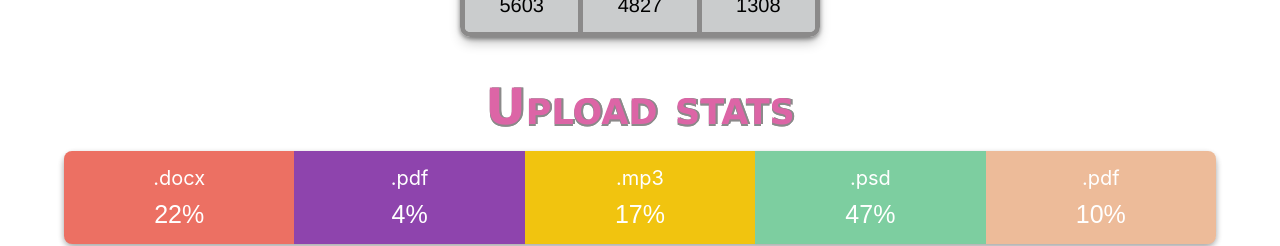
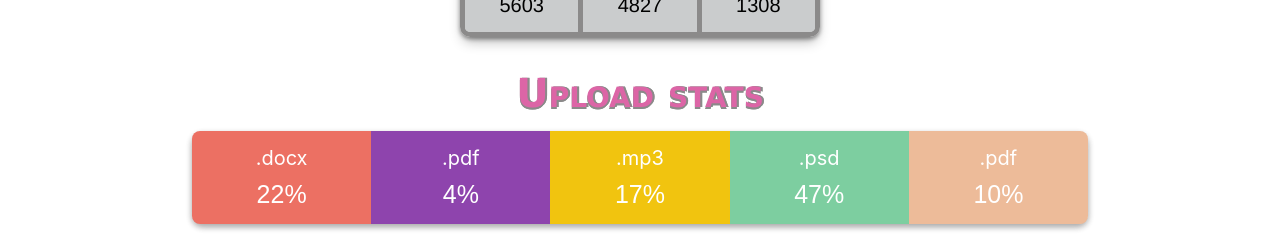
Before and after one commit to Belik1989/goit-react-hw-01-components, a React (Create React App) app: page / in a window 1280 px wide. Shown: the part 463-709 px from the top of the page. Built offline with nearby package versions, Linux system fonts and the light colour scheme.

Commit message:
changed title size and static size

```diff
--- a/src/components/Statistics/Stat-list/StatList.module.css
+++ b/src/components/Statistics/Stat-list/StatList.module.css
@@ -12,7 +12,7 @@
     border-radius: 10px;
     box-shadow: rgba(0, 0, 0, 0.16) 0px 3px 6px, rgba(0, 0, 0, 0.23) 0px 3px 6px;
     margin-bottom: 20px;
-    width: 90%;
+    width: 70%;
 }
 .item{
     display: flex;
--- a/src/components/Statistics/Statistics.module.css
+++ b/src/components/Statistics/Statistics.module.css
@@ -8,7 +8,7 @@
 
 .title{
     font-family:'Verdana', sans-serif ;
-    font-size: 50px;
+    font-size: 40px;
     font-variant:small-caps;
     color: rgb(220, 101, 166);
     text-shadow: 2px 0 rgb(139, 138, 138), 0 2px rgb(139, 138, 138), 2px 0 rgb(139, 138, 138), 0 2px rgb(139, 138, 138);
```
